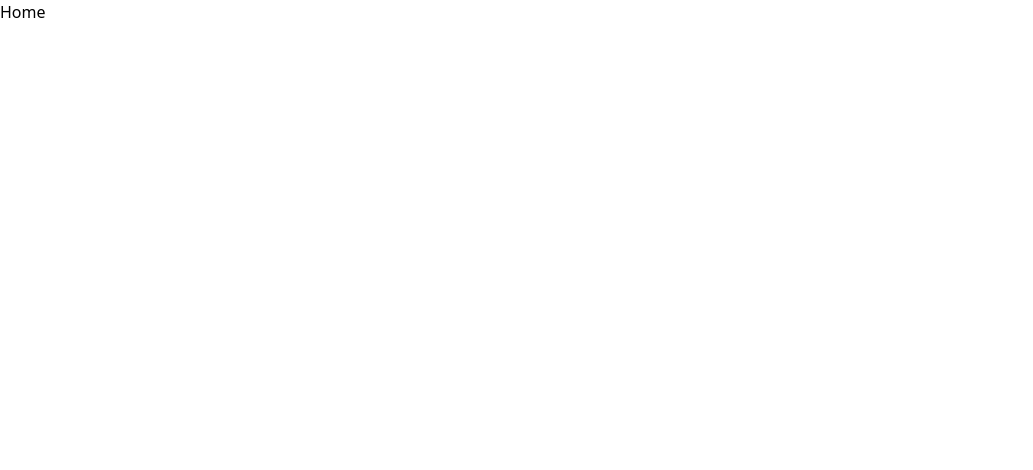
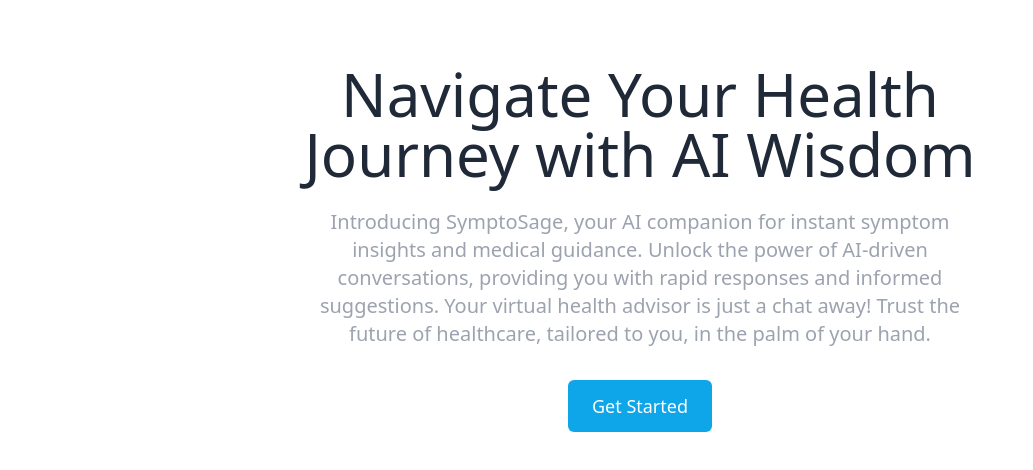
Before and after one commit to EdoriAtiri/Sympto, a React (Vite) app: page / in a window 1280 px wide. Shown: the top 470 px of the page, without its empty margins (0-1033 px from the left). Built offline with nearby package versions, Linux system fonts and the light colour scheme.

Commit message:
Add hero to home

```diff
--- a/src/pages/Home.jsx
+++ b/src/pages/Home.jsx
@@ -1,7 +1,29 @@
-import React from 'react'
+import React from "react";
+import { Link } from "react-router-dom";
 
 const Home = () => {
-  return <div>Home</div>
-}
+  return (
+    <div>
+      <section className="mx-auto flex max-w-6xl flex-col bg-white px-4 pb-20 pt-16 sm:px-6 lg:px-8">
+        <div className="mx-auto flex max-w-2xl flex-col items-center justify-center text-center">
+          <h1 className="text-4xl text-gray-800 md:text-6xl">
+            Navigate Your Health Journey with AI Wisdom
+          </h1>
+          <p className="pt-6 text-xl font-light text-gray-400">
+            Introducing SymptoSage, your AI companion for instant symptom
+            insights and medical guidance. Unlock the power of AI-driven
+            conversations, providing you with rapid responses and informed
+            suggestions. Your virtual health advisor is just a chat away! Trust
+            the future of healthcare, tailored to you, in the palm of your hand.
+          </p>
+        </div>
 
-export default Home
+        <Link className="bg mx-auto mt-8 flex items-center justify-center rounded-md bg-sky-500 px-6 py-3 text-lg font-medium text-white hover:bg-sky-700 focus:outline-none focus:ring-2 focus:ring-sky-400 focus:ring-offset-2">
+          Get Started
+        </Link>
+      </section>
+    </div>
+  );
+};
+
+export default Home;
```
